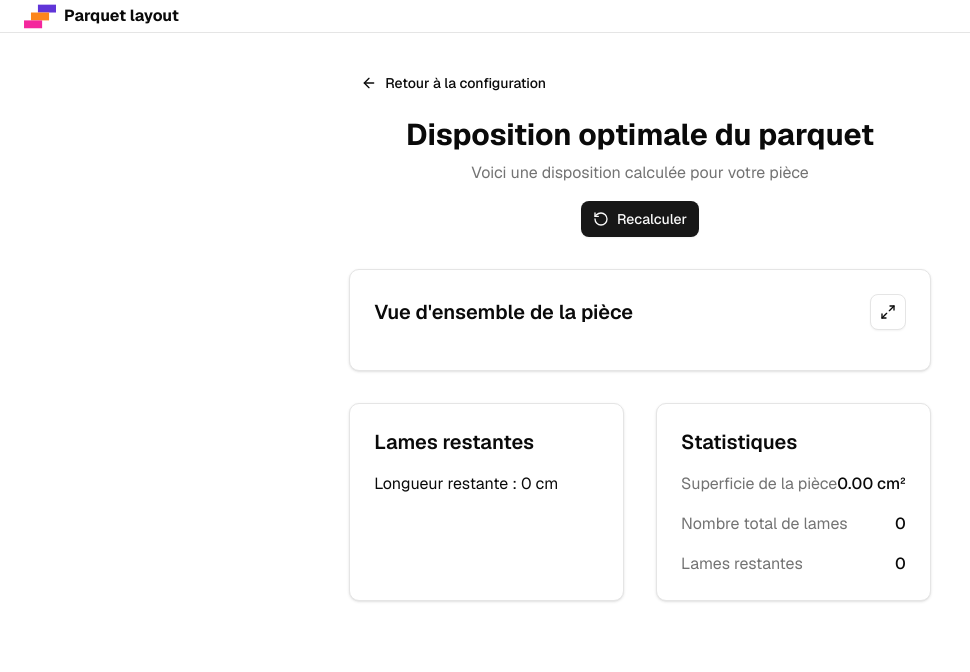
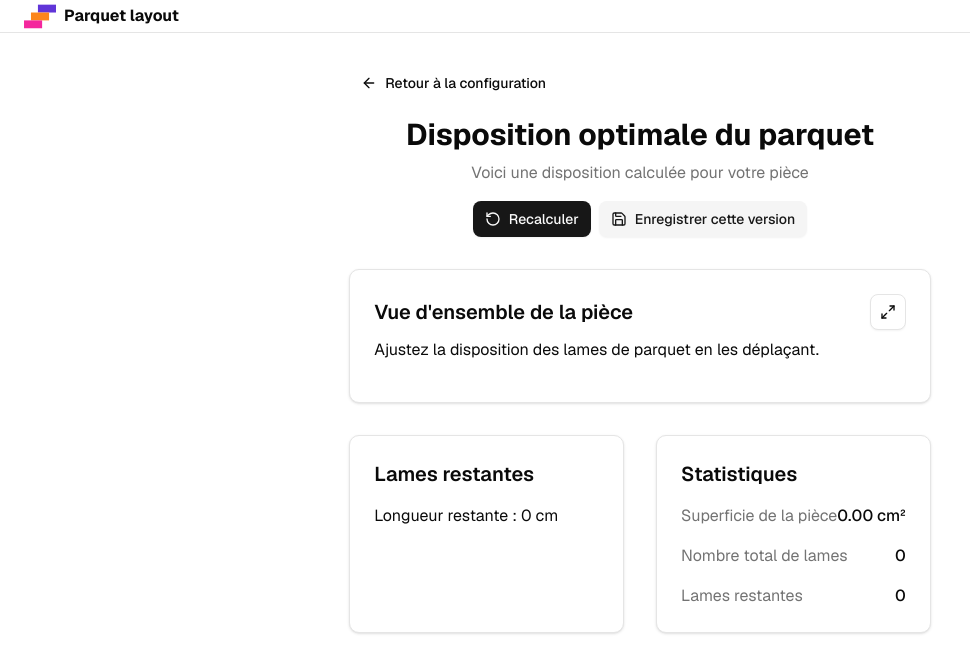
Before and after one commit to geraudi/parquet-cutting-optimizer, a Next.js app in the folder apps/web/: page /parquet-layout in a window 1280 px wide. Shown: the top 672 px of the page, without its empty margins (0-970 px from the left). Built offline with nearby package versions, Linux system fonts and the light colour scheme.

Commit message:
feat: Implement save and load functionality for parquet layout versions, enhancing user experience with local storage management

```diff
--- a/apps/web/app/parquet-layout/page.tsx
+++ b/apps/web/app/parquet-layout/page.tsx
@@ -1,14 +1,21 @@
 "use client"
 
-import { type JSX, useState, useCallback, useEffect } from "react";
+import { type JSX, useState, useCallback, useEffect, useRef } from "react";
 import { calculate, Room, Strip } from "@web/lib/calculator";
 import RemainingStrips from "@web/components/remaining-strips";
 import { useStripStore } from "@web/store/strip-store";
 import Link from "next/link";
 import { Button } from "@workspace/ui/components/button";
-import { ArrowLeft, RotateCcw } from "lucide-react";
+import { ArrowLeft, RotateCcw, Save } from "lucide-react";
 import Big from 'big.js';
 import RoomView from "@web/components/room-view";
+
+interface SavedVersion {
+  date: string;
+  calcResult: { rooms: Room[]; restStrips: Strip[] };
+  roomSize: { width: number; height: number };
+  stripLengths: number[];
+}
 
 export default function Page(): JSX.Element {
   const roomSize = useStripStore(state => state.roomSize);
@@ -17,12 +24,15 @@ export default function Page(): JSX.Element {
   const [calcKey, setCalcKey] = useState(0);
   const [calcResult, setCalcResult] = useState<{ rooms: Room[]; restStrips: Strip[] } | null>(null);
   const [calcError, setCalcError] = useState<Error | null>(null);
+  const [savedVersions, setSavedVersions] = useState<SavedVersion[]>([]);
+  const isFirstLoad = useRef(true);
+  const [latestRooms, setLatestRooms] = useState<Room[]>([]);
 
   const recalculate = useCallback(() => {
     setCalcKey(k => k + 1);
   }, []);
 
-  // Recalcule à chaque changement de calcKey, roomSize ou stripLengths
+  // Recalculate on every change of calcKey, roomSize or stripLengths
   useEffect(() => {
     try {
       const result = calculate([roomSize], stripLengths);
@@ -33,6 +43,47 @@ export default function Page(): JSX.Element {
       setCalcError(e as Error);
     }
   }, [calcKey, roomSize, stripLengths]);
+
+  // Load saved versions on first render
+  useEffect(() => {
+    if (isFirstLoad.current) {
+      const savesRaw = localStorage.getItem('parquet-layout:saves');
+      setSavedVersions(savesRaw ? JSON.parse(savesRaw) : []);
+      isFirstLoad.current = false;
+    }
+  }, []);
+
+  // Update the list when saving a new version
+  const saveCurrentVersion = useCallback(() => {
+    if (!calcResult) return;
+    try {
+      const savesRaw = localStorage.getItem('parquet-layout:saves');
+      const saves = savesRaw ? JSON.parse(savesRaw) : [];
+      const newSave = {
+        date: new Date().toISOString(),
+        calcResult: { ...calcResult, rooms: latestRooms.length > 0 ? latestRooms : calcResult.rooms },
+        roomSize,
+        stripLengths,
+      };
+      const updated = [newSave, ...saves];
+      localStorage.setItem('parquet-layout:saves', JSON.stringify(updated));
+      setSavedVersions(updated);
+    } catch (e) {
+      console.error('Erreur lors de l\'enregistrement', e);
+    }
+  }, [calcResult, roomSize, stripLengths, latestRooms]);
+
+  // Load a saved version
+  const loadVersion = (version: SavedVersion) => {
+    setCalcResult(version.calcResult);
+  };
+
+  // Function to delete a saved version
+  const deleteVersion = (date: string) => {
+    const updated = savedVersions.filter(v => v.date !== date);
+    setSavedVersions(updated);
+    localStorage.setItem('parquet-layout:saves', JSON.stringify(updated));
+  };
 
   if (calcError) {
     return (
@@ -66,17 +117,52 @@ export default function Page(): JSX.Element {
         <div className="text-center mb-8">
           <h1 className="text-3xl font-bold mb-2">Disposition optimale du parquet</h1>
           <p className="text-muted-foreground">Voici une disposition calculée pour votre pièce</p>
-          <div className="flex justify-center mt-4">
+          <div className="flex justify-center mt-4 gap-2">
             <Button onClick={recalculate} className="flex items-center gap-2">
               <RotateCcw className="w-4 h-4" />
               Recalculer
+            </Button>
+            <Button onClick={saveCurrentVersion} className="flex items-center gap-2" disabled={!calcResult} variant="secondary">
+              <Save className="w-4 h-4" />
+              Enregistrer cette version
             </Button>
           </div>
         </div>
       </div>
       <div className="space-y-8">
+        {/* Bloc des versions enregistrées */}
+        {savedVersions.length > 0 && (
+          <div className="p-6 border rounded-lg bg-card shadow-sm">
+            <h2 className="text-xl font-semibold mb-4">Versions enregistrées</h2>
+            <div className="space-y-2">
+              {savedVersions.map((v) => (
+                <div key={v.date} className="flex items-center justify-between p-2 border rounded mb-2">
+                  <div>
+                    <div className="text-sm font-medium">{new Date(v.date).toLocaleString()}</div>
+                    <div className="text-xs text-muted-foreground">
+                      {v.stripLengths.length} lames, {v.calcResult.restStrips.length} chutes
+                    </div>
+                  </div>
+                  <div className="flex gap-2">
+                    <Button size="sm" variant="outline" onClick={() => loadVersion(v)}>
+                      Charger
+                    </Button>
+                    <Button size="sm" variant="destructive" onClick={() => deleteVersion(v.date)}>
+                      Supprimer
+                    </Button>
+                  </div>
+                </div>
+              ))}
+            </div>
+          </div>
+        )}
         <div className="p-6 border rounded-lg bg-card shadow-sm">
-          <RoomView rooms={rooms} isFullscreen={isFullscreen} setIsFullscreen={setIsFullscreen} />
+          <RoomView
+            rooms={rooms}
+            isFullscreen={isFullscreen}
+            setIsFullscreen={setIsFullscreen}
+            onRoomsChange={setLatestRooms}
+          />
         </div>
         {!isFullscreen && (
           <div className="grid grid-cols-1 md:grid-cols-2 gap-8">
--- a/apps/web/components/room-view.tsx
+++ b/apps/web/components/room-view.tsx
@@ -1,21 +1,40 @@
 import Room from "@web/components/room";
 import { Button } from "@workspace/ui/components/button";
 import { Maximize2, Minimize2 } from "lucide-react";
+import { Dispatch, SetStateAction, useState, useEffect } from "react";
 import type { Room as RoomType } from "@web/lib/calculator";
-import type { Dispatch, SetStateAction } from "react";
 
 interface RoomViewProps {
     rooms: RoomType[];
     isFullscreen: boolean;
     setIsFullscreen: Dispatch<SetStateAction<boolean>>;
+    onRoomsChange?: (rooms: RoomType[]) => void;
 }
 
-export default function RoomView({ rooms, isFullscreen, setIsFullscreen }: RoomViewProps) {
+export default function RoomView({ rooms, isFullscreen, setIsFullscreen, onRoomsChange }: RoomViewProps) {
+    const [localRooms, setLocalRooms] = useState<RoomType[]>(rooms);
+
+    // Sync localRooms with incoming rooms prop
+    useEffect(() => {
+        setLocalRooms(rooms);
+    }, [rooms]);
+
+    // Notify parent on change
+    useEffect(() => {
+        if (onRoomsChange) onRoomsChange(localRooms);
+    }, [localRooms, onRoomsChange]);
+
+    const handleRowsChange = (roomId: string, newRows: RoomType["rows"]) => {
+        setLocalRooms((prev) => prev.map(r => r.id === roomId ? { ...r, rows: newRows } : r));
+    };
+
     return (
         <div className={isFullscreen ? "fixed inset-0 z-50 bg-background p-4 overflow-y-auto" : "overflow-x-auto overflow-y-auto"}>
             {!isFullscreen && (
-                <div className="flex items-center justify-between mb-4 print:hidden">
+                <div className="print:hidden">
+                    <div className="flex items-center justify-between mb-2">
                         <h2 className="text-xl font-semibold">Vue d&apos;ensemble de la pièce</h2>
+
                         <Button
                             variant="outline"
                             size="icon"
@@ -24,9 +43,13 @@ export default function RoomView({ rooms, isFullscreen, setIsFullscreen }: RoomV
                             <Maximize2 className="h-4 w-4" />
                         </Button>
                     </div>
+                    <p className="mb-4">Ajustez la disposition des lames de parquet en les déplaçant.</p>
+                </div>
+
             )}
             {isFullscreen && (
-                <div className="flex items-center justify-between mb-4 print:hidden">
+                <div className="print:hidden">
+                    <div className="flex items-center justify-between mb-2">
                         <h2 className="text-xl font-semibold">Vue d&apos;ensemble de la pièce</h2>
                         <Button
                             variant="outline"
@@ -36,10 +59,12 @@ export default function RoomView({ rooms, isFullscreen, setIsFullscreen }: RoomV
                             <Minimize2 className="h-4 w-4" />
                         </Button>
                     </div>
+                    <p className="mb-4">Ajustez la disposition des lames de parquet en les déplaçant.</p>
+                </div>
             )}
             <div className={isFullscreen ? "h-[calc(100vh-8rem)]" : ""}>
-                {rooms.map((room) => (
-                    <Room room={room} key={room.id} />
+                {localRooms.map((room) => (
+                    <Room room={room} key={room.id} onRowsChange={(rows) => handleRowsChange(room.id, rows)} />
                 ))}
             </div>
         </div>
--- a/apps/web/components/room.tsx
+++ b/apps/web/components/room.tsx
@@ -23,9 +23,10 @@ import Row from "@web/components/row";
 
 interface RoomProps {
   room: IRoom;
+  onRowsChange?: (rows: IRow[]) => void;
 }
 
-export default function Room({ room }: RoomProps): JSX.Element {
+export default function Room({ room, onRowsChange }: RoomProps): JSX.Element {
   const id = useId();
   const [rows, setRows] = useState<IRow[]>(room.rows);
   const [activeRow, setActiveRow] = useState<IRow>();
@@ -58,7 +59,9 @@ export default function Room({ room }: RoomProps): JSX.Element {
     const overIndex = rows.findIndex((row) => row.id === over.id);
 
     if (activeIndex !== overIndex) {
-      setRows((prev) => arrayMove<IRow>(prev, activeIndex, overIndex));
+      const newRows = arrayMove<IRow>(rows, activeIndex, overIndex);
+      setRows(newRows);
+      if (onRowsChange) onRowsChange(newRows);
     }
   };
 
```
Lines whose indentation alone changed are shown as unchanged.
